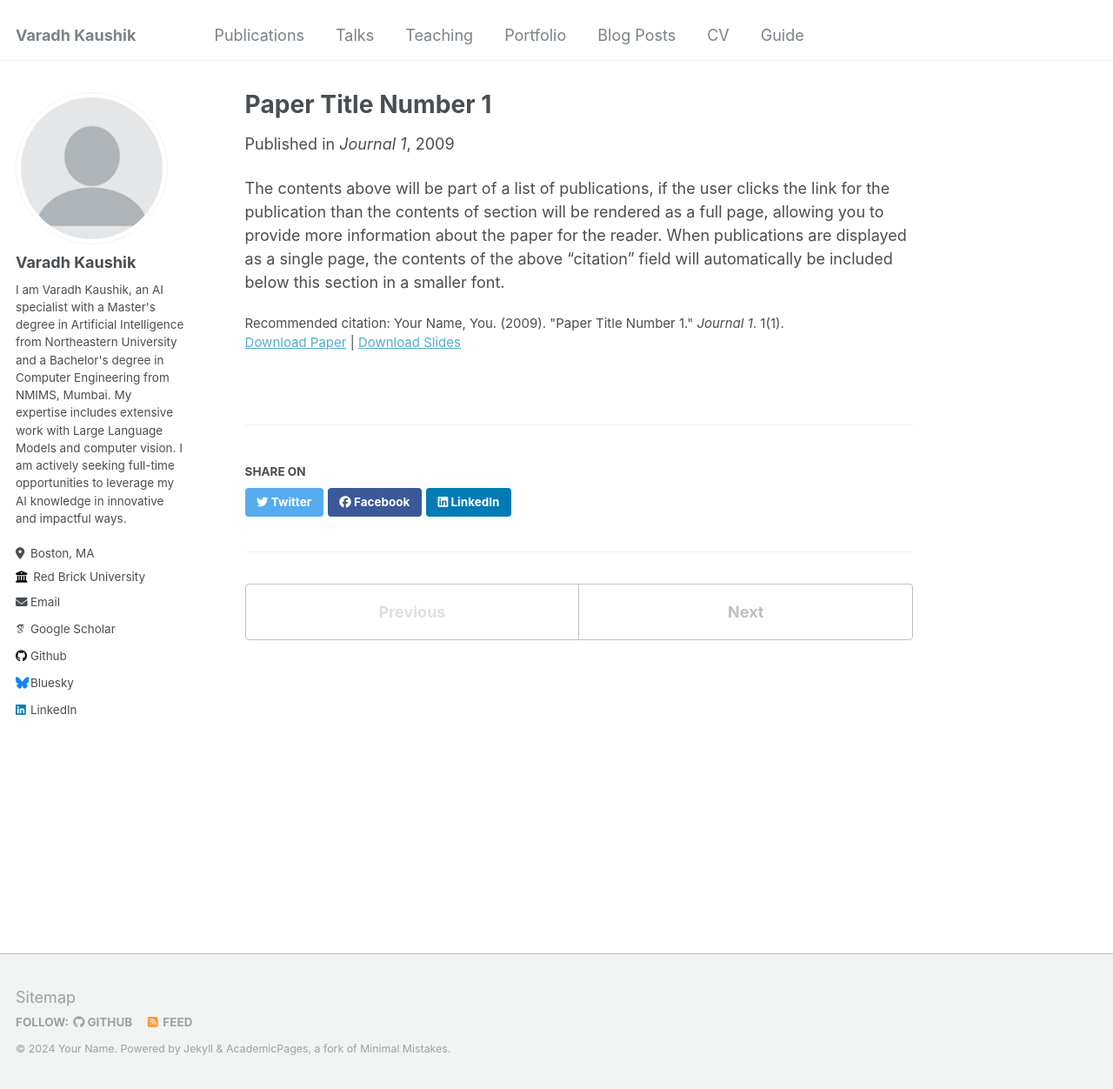
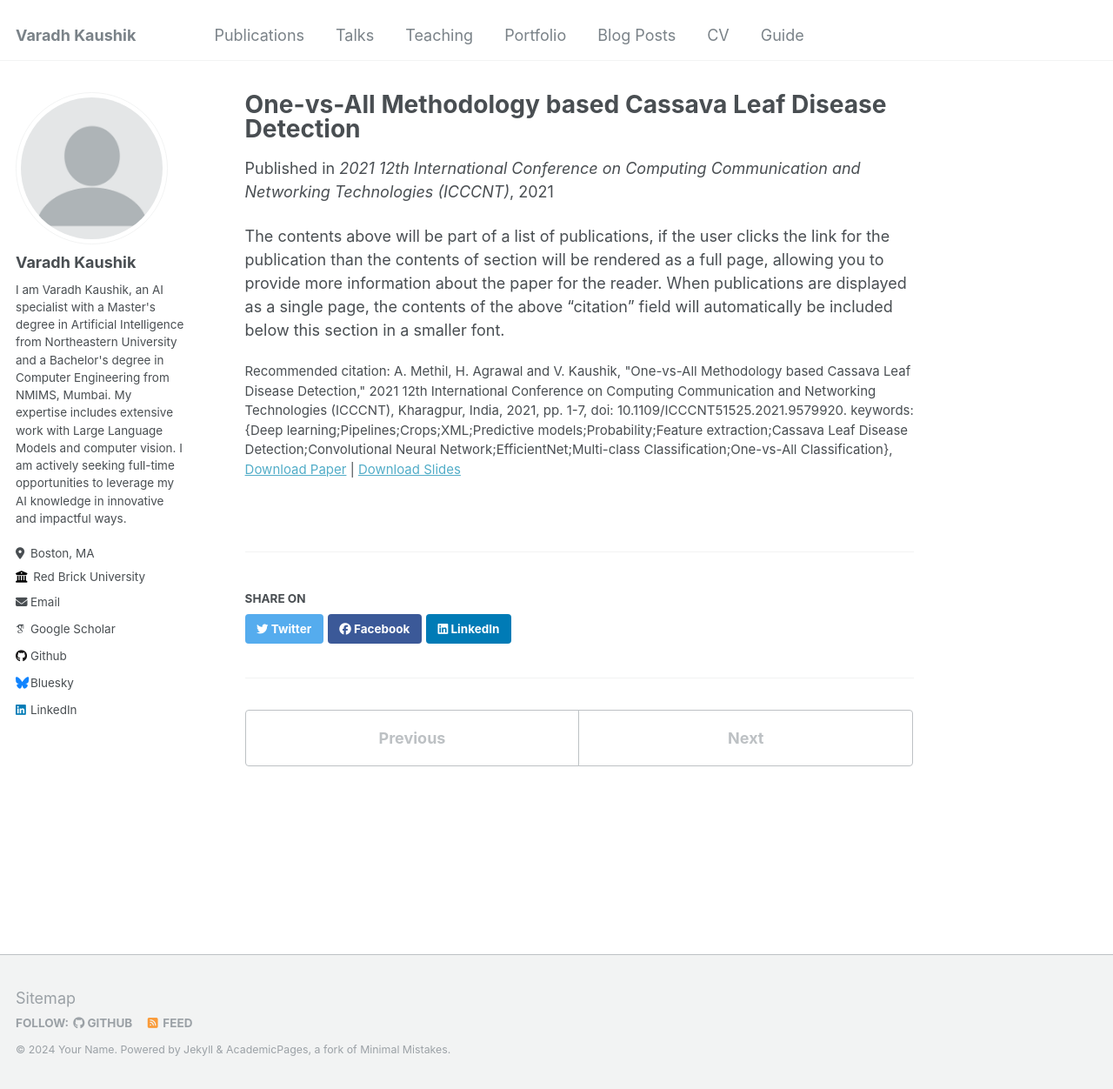
Before and after one commit to VaradhKaushik/VaradhKaushik.github.io, a Jekyll site: the page built from _publications/2009-10-01-paper-title-number-1.md, in a window 1280 px wide and 1252 px high. Shown: the whole window at 87% size. Built offline with Jekyll 4.4.1, drawn with Linux system fonts in a browser that asks for light colours; some web fonts are replaced.

Commit message:
Updated Publication

```diff
--- a/_publications/2009-10-01-paper-title-number-1.md
+++ b/_publications/2009-10-01-paper-title-number-1.md
@@ -1,13 +1,15 @@
 ---
-title: "Paper Title Number 1"
+title: "One-vs-All Methodology based Cassava Leaf Disease Detection"
 collection: publications
-permalink: /publication/2009-10-01-paper-title-number-1
-excerpt: 'This paper is about the number 1. The number 2 is left for future work.'
-date: 2009-10-01
-venue: 'Journal 1'
-slidesurl: 'http://academicpages.github.io/files/slides1.pdf'
-paperurl: 'http://academicpages.github.io/files/paper1.pdf'
-citation: 'Your Name, You. (2009). &quot;Paper Title Number 1.&quot; <i>Journal 1</i>. 1(1).'
+permalink: /publication/cassava
+excerpt: 'This project uses a "One-vs-All" deep learning approach with EfficientNet B4 to classify cassava leaf diseases. Integrated into an Android app, it helps farmers detect diseases early, supporting sustainable farming and reducing crop losses. '
+date: 2021-11-03
+venue: '2021 12th International Conference on Computing Communication and Networking Technologies (ICCCNT)'
+slidesurl: 'https://github.com/VaradhKaushik/CassavaHealth-AI'
+paperurl: 'https://ieeexplore.ieee.org/abstract/document/9579920'
+citation: 'A. Methil, H. Agrawal and V. Kaushik, "One-vs-All Methodology based Cassava Leaf Disease Detection," 2021 12th International Conference on Computing Communication and Networking Technologies (ICCCNT), Kharagpur, India, 2021, pp. 1-7, doi: 10.1109/ICCCNT51525.2021.9579920. keywords: {Deep learning;Pipelines;Crops;XML;Predictive models;Probability;Feature extraction;Cassava Leaf Disease Detection;Convolutional Neural Network;EfficientNet;Multi-class Classification;One-vs-All Classification},
+
+'
 ---
 
 The contents above will be part of a list of publications, if the user clicks the link for the publication than the contents of section will be rendered as a full page, allowing you to provide more information about the paper for the reader. When publications are displayed as a single page, the contents of the above "citation" field will automatically be included below this section in a smaller font.
```
